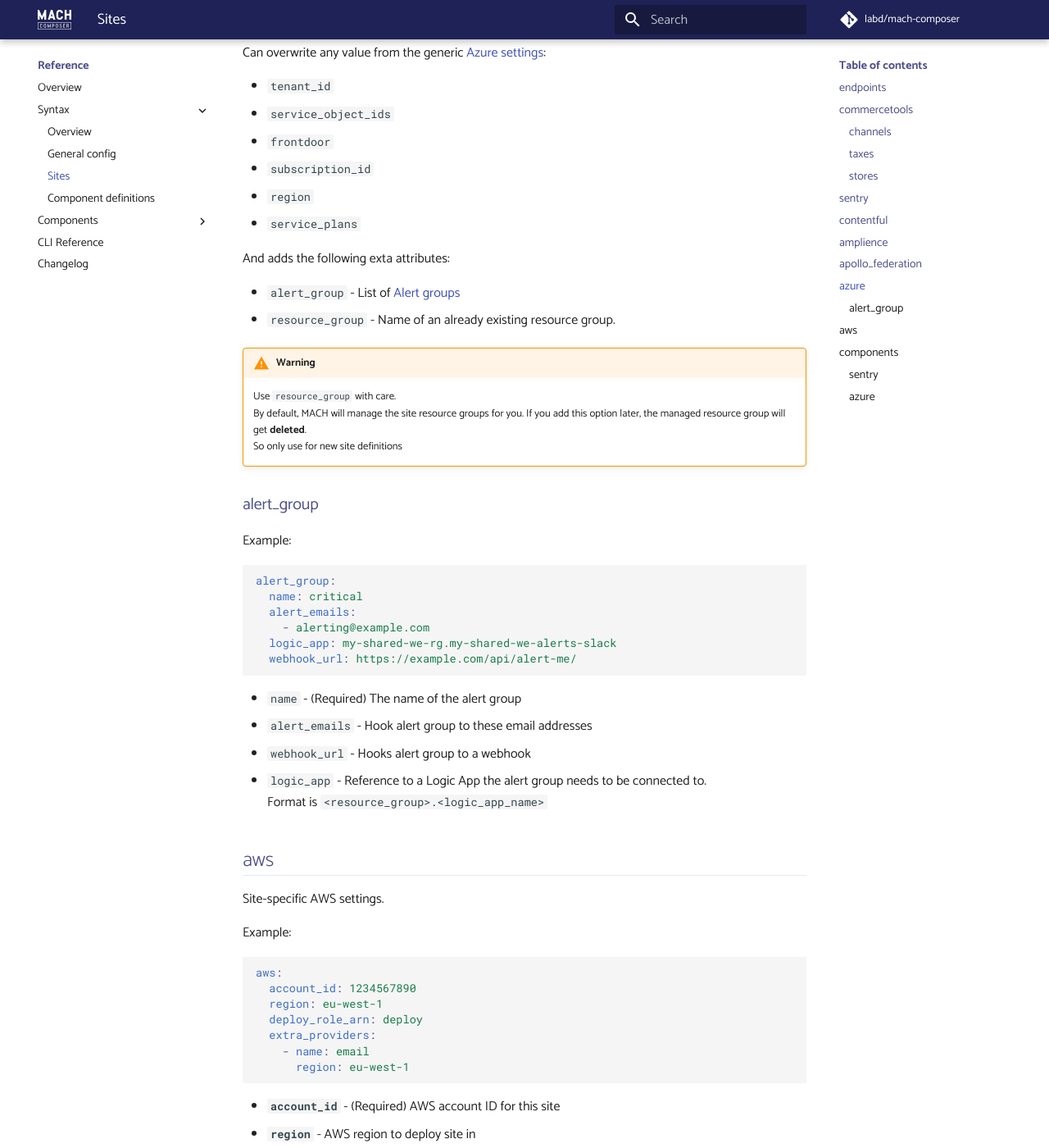
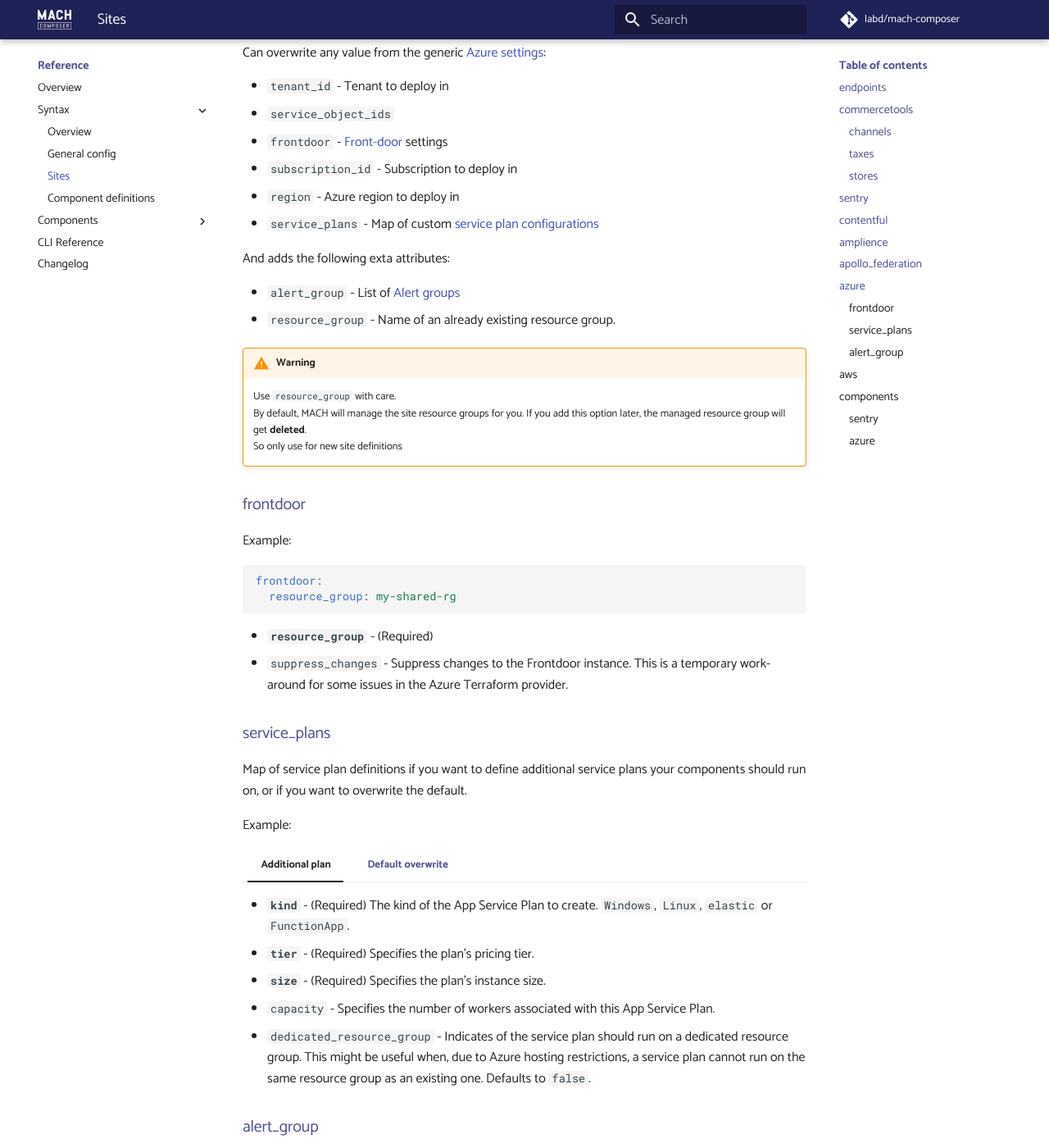
Before and after one commit to mach-composer/mach-composer-cli, an MkDocs documentation site: the page built from docs/src/reference/syntax/sites.md, in a window 1280 px wide and 1400 px high, scrolled down 4745 px. Shown: the whole window at 82% size. Built offline with MkDocs 1.6.1 and Material for MkDocs 9.7.7, drawn with Linux system fonts in a browser that asks for light colours; a script that is not in the unit is left out; comment, search, counter and statistics services are not loaded; some of the changed text lies outside the part shown.

Commit message:
Make azure service_plan optional (#85)

````diff
--- a/docs/src/reference/syntax/sites.md
+++ b/docs/src/reference/syntax/sites.md
@@ -188,12 +188,12 @@
 Site-specific Azure settings.<br>
 Can overwrite any value from the generic [Azure settings](#azure):
 
-- `tenant_id`
+- `tenant_id` - Tenant to deploy in
 - `service_object_ids`
-- `frontdoor`
-- `subscription_id`
-- `region`
-- `service_plans`
+- `frontdoor` - [Front-door](#frontdoor) settings
+- `subscription_id` - Subscription to deploy in
+- `region` - Azure region to deploy in
+- `service_plans` - Map of custom [service plan configurations](#service_plans)
 
 And adds the following exta attributes:
 
@@ -204,6 +204,54 @@
     Use `resource_group` with care.<br>
     By default, MACH will manage the site resource groups for you. If you add this option later, the managed resource group will get **deleted**.<br>
     So only use for new site definitions
+
+### frontdoor
+
+Example:
+```yaml
+frontdoor:
+  resource_group: my-shared-rg
+```
+
+- **`resource_group`** - (Required)
+- `suppress_changes` - Suppress changes to the Frontdoor instance. This is a temporary work-around for some issues in the Azure Terraform provider.
+
+### service_plans
+
+Map of service plan definitions if you want to define additional service plans your components should run on, or if you want to overwrite the default.
+
+Example:
+=== "Additional plan"
+    ```yaml
+    # Here we add an additional service plan 'premium'
+    service_plans:
+      premium:
+        kind: "Linux"
+        tier: "PremiumV2"
+        size: "P2v2"
+        capacity: 2
+    ```
+=== "Default overwrite"
+    ```yaml
+    # Here we configure the default service plan to run Premium
+    # and also offer a service plan running Windows
+    service_plans:
+      default:
+        kind: "Linux"
+        tier: "PremiumV2"
+        size: "P2v2"
+      windows:
+        kind: "Windows"
+        tier: "PremiumV2"
+        size: "P2v2"
+    ```
+
+- **`kind`** - (Required) The kind of the App Service Plan to create. `Windows`, `Linux`, `elastic` or `FunctionApp`.
+- **`tier`** - (Required) Specifies the plan's pricing tier.
+- **`size`** - (Required) Specifies the plan's instance size.
+- `capacity` - Specifies the number of workers associated with this App Service Plan.
+- `dedicated_resource_group` - Indicates of the service plan should run on a dedicated resource group. This might be useful when, due to Azure hosting restrictions, a service plan cannot run on the same resource group as an existing one. Defaults to `false`.
+
 
 ### alert_group
 Example:
@@ -301,7 +349,7 @@
 
 ```yaml
 azure:
-  service_plan: premium
+  service_plan: default
 ```
 
-- `service_plan` - The service plan (defined in [`service_plans`](./general_config.md#service_plans)) to use for this component. Defaults to `default`
+- `service_plan` - The service plan (defined in [`service_plans`](./general_config.md#service_plans)) to use for this component. Set this to `default` if you want to use the MACH-managed Consumption plan.
````
Also changed, not shown: docs/src/reference/components/azure.md (+12 -7 lines), docs/src/reference/syntax/components.md (+2 -2 lines), docs/src/reference/syntax/general_config.md (+4 -3 lines), docs/src/topics/deployment/config/azure.md (+12 -3 lines), CHANGELOG.md, 12 other files.
